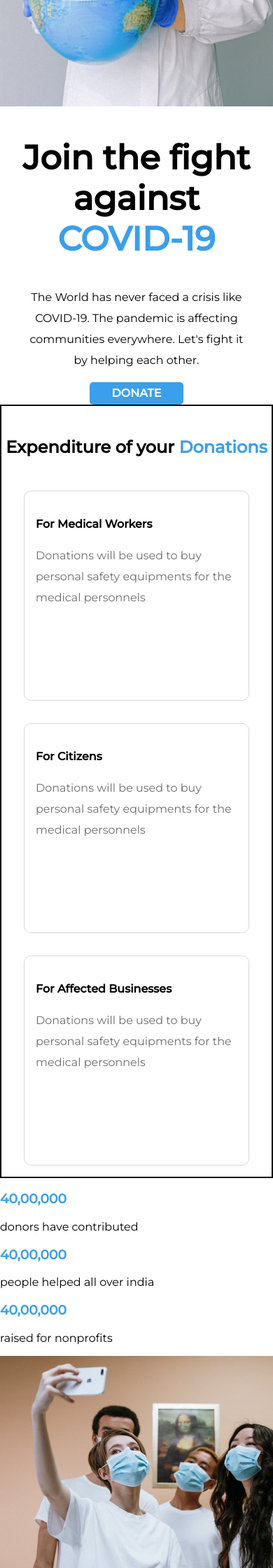
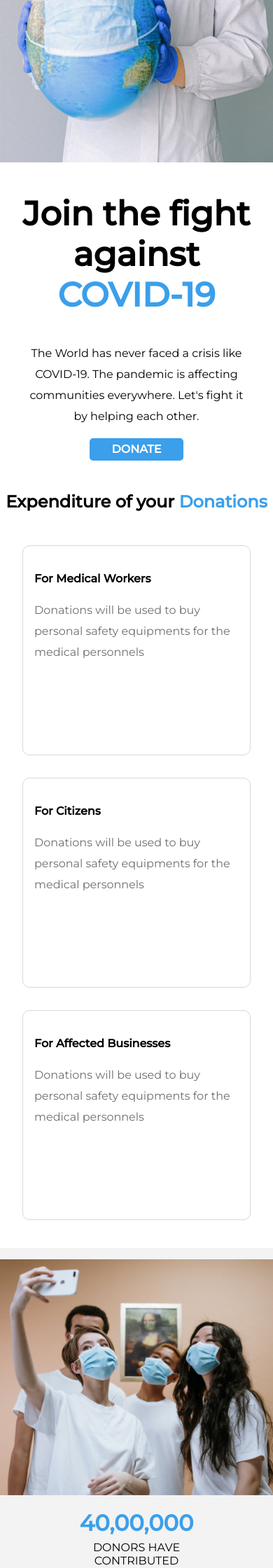
Before and after one commit to ASHWIN776/Donation-System, a PHP site: page / in a window 390 px wide; the page is wider, and only the part inside the window is pictured. Shown: the part 520-2760 px from the top of that part at 70% size. Run offline with PHP 8.4, Linux system fonts and the light colour scheme; some libraries are stand-ins or nearby versions.

Commit message:
Site made responsive

```diff
--- a/assets/styles/styles.css
+++ b/assets/styles/styles.css
@@ -175,8 +175,7 @@ button:hover{
 
 
 #expenditure{
-    padding-top: 1.5rem;
-    border: 2px solid;
+    padding: 1.5rem 0;
 }
 
 h2{
@@ -202,7 +201,51 @@ h2{
     line-height: 30px;
 }
 
+/* expenditure styles end here */
 
+#org-stats{
+    background-color: #F3F3F3;
+    display: flex;
+    align-items: center;
+    padding: 1rem 0;
+}
+
+#org-stats > div{
+    flex-basis: 50%;
+    text-align: center;
+}
+
+
+#num-stats{
+    display: flex;
+    align-items: center;
+    justify-content: center;
+}
+
+#num-stats > div{
+    width: 80%;
+    display: flex;
+    flex-wrap: wrap;
+    justify-content: center;
+}
+
+.num-container{
+    flex-basis: 50%;
+    padding: 1rem;
+}
+
+.num-container h3{
+    display: flex;
+    align-items: center;
+    justify-content: center;
+    font-size: 2rem;
+    margin: 0;
+}
+
+.num-content{
+    margin: 0.4rem 0;
+    text-transform: uppercase;
+}
 
 
 @media only screen and (max-width: 768px){
@@ -240,7 +283,7 @@ h2{
     }
 
     .shift-main{
-        margin-top: 22rem;
+        margin-top: 25.85rem;
     }
 
     .rotate .line1{
@@ -261,7 +304,7 @@ h2{
 
 
     main{
-        margin-top: 15.85rem;
+        margin-top: 20.85rem;
     }
 
     #home{
@@ -279,15 +322,14 @@ h2{
     }
 
     #home-pic{
-        flex-basis: 100%;
+        text-align: center;
         background-color: white;
     }
 
     #home-pic img{
         max-width: 100%;
-        left: 50%;
-        top: 0%;
-        transform: translate(-50%,0);
+        position: static;
+        transform: translateY(0%);
     }
 
     /* Home Section Styles end here */
@@ -300,4 +342,11 @@ h2{
     .expend-container{
         margin: 1rem 0;
     }
+
+    /* Expenditure section over */
+
+    #org-stats{
+        display: flex;
+        flex-direction: column-reverse;
+    }
 }
--- a/index.html
+++ b/index.html
@@ -100,6 +100,7 @@
         </div>
         <div id="org-stats">
             <div id="num-stats">
+                <div>
                     <div class="num-container">
                         <h3 class="blue-hl">40,00,000</h3>
                         <p class="num-content">
@@ -113,14 +114,15 @@
                         </p>
                     </div>
                     <div class="num-container">
-                    <h3 class="blue-hl">40,00,000</h3>
+                        <h3 class="blue-hl"><span class="iconify" data-inline="false" data-icon="bx:bx-rupee" style="font-size: 34px; color: #3B9FEB;"></span>40,00,000</h3>
                         <p class="num-content">
                             raised for nonprofits
                         </p>
                     </div>
                 </div>
+            </div>
             <div>
-                <img src="./assets/img/about.png" alt="4people with masks taking a selfie">
+                <img src="./assets/img/about.png" alt="4people with masks taking a selfie" width="445px" height="337px">
             </div>
         </div>
       </section>
```
Lines whose indentation alone changed are shown as unchanged.
